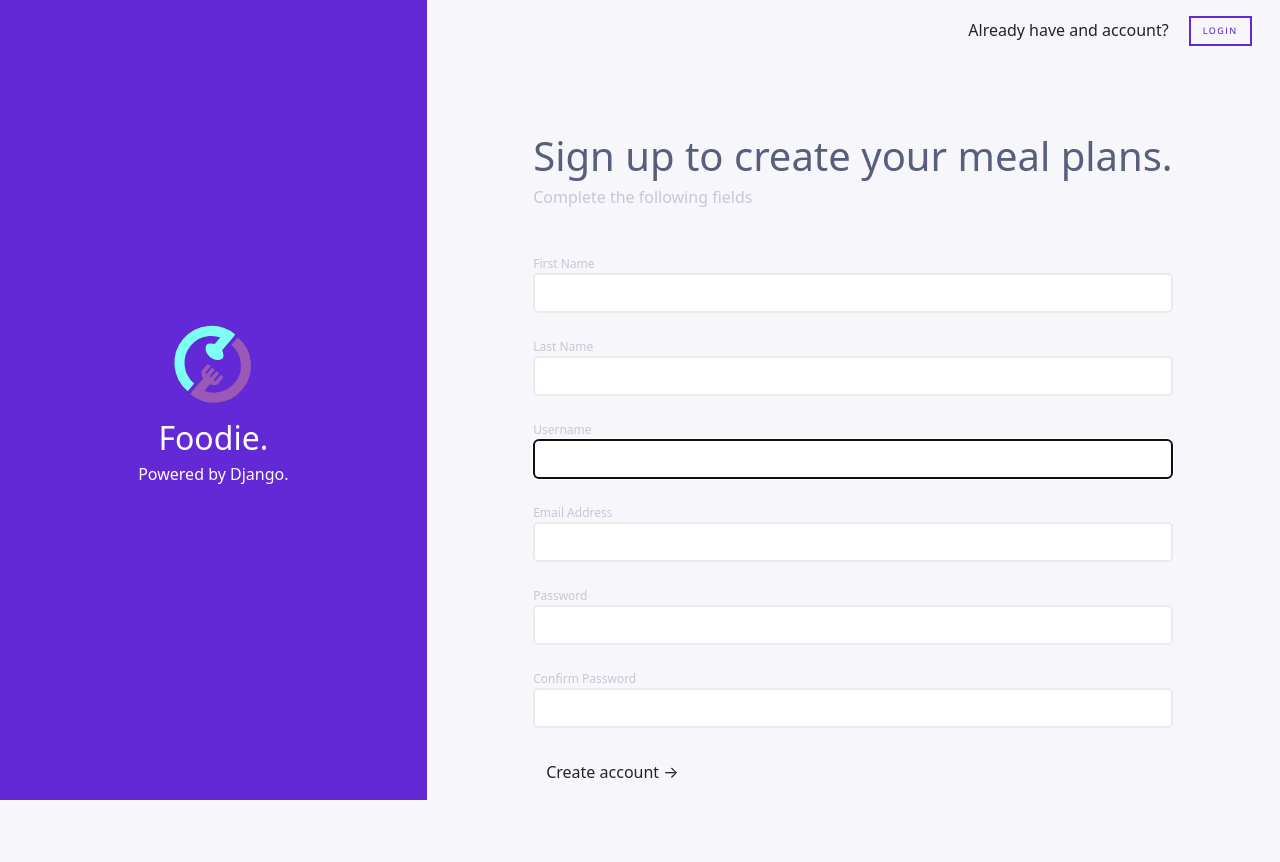
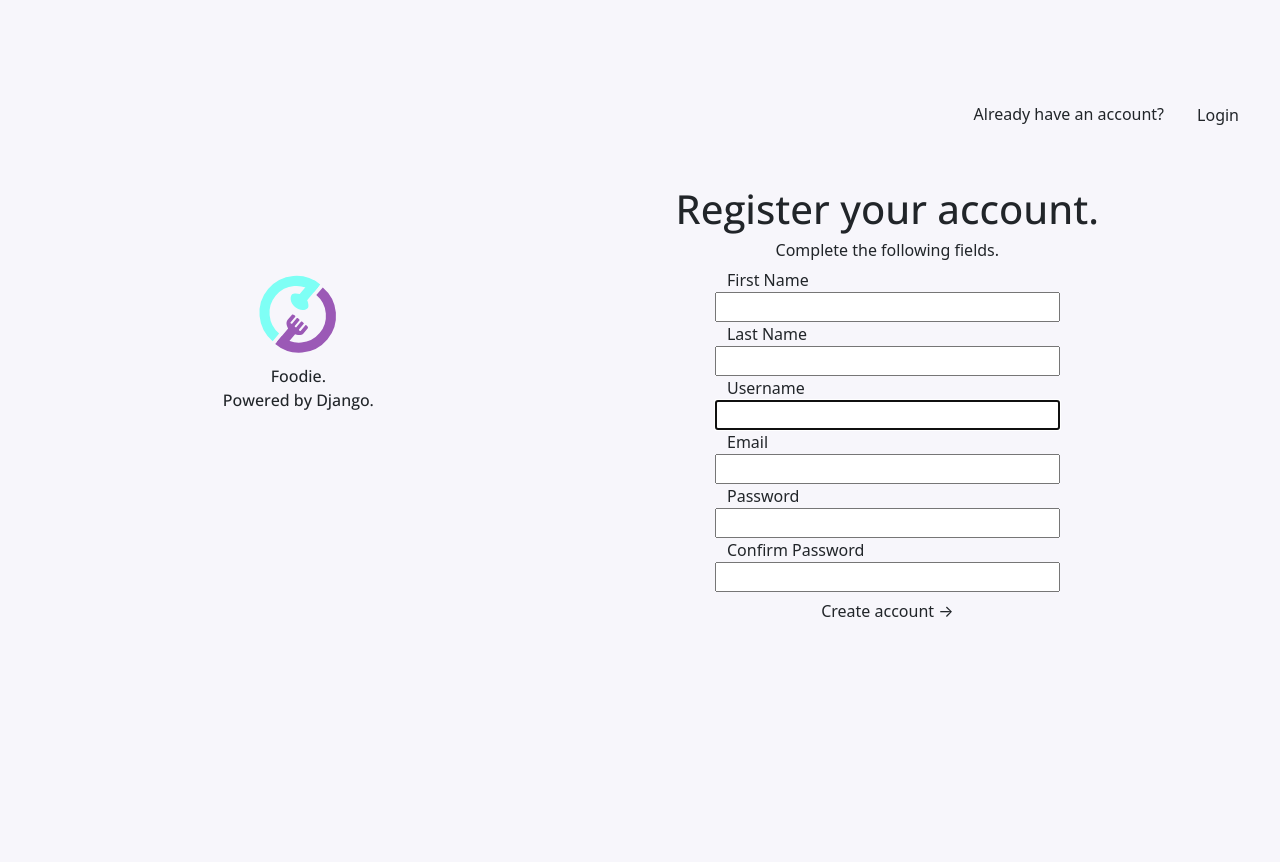
Before and after one commit to bogdanAldea/mealplanner, a Django app: page /register/ in a window 1280 px wide. After the commit the page ends 617 px from the top, so only its background shows below. Run offline with Django 4.2, Linux system fonts and the light colour scheme; some libraries are stand-ins or nearby versions.

Commit message:
refactored template names

```diff
--- a/static/css/01_ui_components/form/01_globals.css
+++ /dev/null
@@ -1,43 +0,0 @@
-@import "../00_design_system/00_system_package.css";
-
-.form-body-full {
-    margin: 0;
-    padding: 0;
-    height: 100vh;
-}
-
-.form-page {
-    height: inherit;
-}
-
-.presentation-col {
-    background: var(--dark-accent);
-    position: fixed;
-    height: 100%;
-}
-
-.form-col {
-    margin-left: 33.3%;
-}
-
-.form-container {
-    width: 100%;
-}
-
-.form-row {
-    margin-left: 10px;
-    margin-right: 30px;
-    background: var(--light);
-    padding: 100px 50px;
-    border-radius: 16px;
-}
-
-.form-action-text {
-    font-family: var(--bold-font);
-    color: var(--dark);
-}
-
-.field-row {
-    height: inherit;
-    margin-bottom: 25px;
-}
--- a/static/css/01_ui_components/form/02_heading.css
+++ /dev/null
@@ -1,19 +0,0 @@
-@import "../00_design_system/00_system_package.css";
-
-
-.form-app-name {
-    font-family: var(--black-font);
-    font-size: 32px;
-    color: var(--light);
-}
-
-.form-app-desc {
-    font-family: var(--light-font);
-    font-size: 16px;
-    color: var(--light);
-}
-
-.form-action-description {
-    color: var(--light-grey);
-    font-weight: 300;
-}
--- a/static/css/01_ui_components/form/03_controls.css
+++ /dev/null
@@ -1,44 +0,0 @@
-@import "../00_design_system/00_system_package.css";
-
-
-.auth-btn {
-    font-family: var(--medium-font);
-    font-size: 9px;
-    letter-spacing: 1.4px;
-    text-transform: uppercase;
-    border: 2px solid var(--dark-accent);
-    border-radius: 0;
-    color: var(--dark-accent);
-    transition: 0.5s;
-}
-
-.auth-btn:hover {
-    background: var(--dark-accent);
-    color: var(--light);
-    transition: 0.5s;
-}
-
-input, select, checkbox {
-    width: 100%;
-    height: 40px;
-    border: 2px solid #ECEAEA;
-    border-radius: 5px;
-    font-size: 14px;
-    color: var(--dark);
-}
-
-.label {
-    font-family: var(--regular-font);
-    font-size: 12px;
-    color: var(--light-grey);
-}
-
-.input {
-    font-family: var(--regular-font);
-    font-size: 14px;
-    color: var(--dark);
-}
-
-.submit-button-col {
-    margin-top: 18px
-}
--- a/users/templates/users/auth/register_view.html
+++ b/users/templates/users/auth/register_view.html
@@ -1,53 +1,61 @@
 {% extends 'form.html' %}
 {% load static %}
 
-
 {% block user_state_message %}
-    Already have and account?
+    Already have an account?
 {% endblock user_state_message%}
-
 
 {% block user_state_action %}
     {% url "users:login" as url %}
-    <a href="{{ url }}" class="btn auth-btn">Login</a>
+    <a href="{{ url }}" class="btn general-btn auth-btn">Login</a>
 {% endblock user_state_action %}
 
+{% block form_content %}
+<form action="" method="post" class="container-fluid auth-form registration-form">
+    {% csrf_token %}
 
-{% block form_content %}
-    <form action="" method="post" class="custom-form">
-        {% csrf_token %}
-
-        <div class="form-title mb-5">
-            <h1 class="form-action-text">Sign up to create your meal plans.</h1>
-            <h6 class="form-action-description">Complete the following fields</h6>
+    <div class="row justify-content-center align-items-center">
+        <div class="form-title registration-form-title text-center">
+            <h1>Register your account.</h1>
+            <h6>Complete the following fields.</h6>
         </div>
 
-        <div class="row field-row">
-            <div class="field label col-md-12"><label for=""></label>First Name</div>
-            <div class="field input col-md-12">{{ registration_form.first_name }}</div>
-        </div>
-        <div class="row field-row">
-            <div class="field label col-md-12"><label for=""></label>Last Name</div>
-            <div class="field input col-md-12">{{ registration_form.last_name }}</div>
-        </div>
-        <div class="row field-row">
-            <div class="field label col-md-12"><label for=""></label>Username</div>
-            <div class="field input col-md-12">{{ registration_form.username }}</div>
-        </div>
-        <div class="row field-row">
-            <div class="field label col-md-12"><label for=""></label>Email Address</div>
-            <div class="field input col-md-12">{{ registration_form.email }}</div>
-        </div>
-        <div class="row field-row">
-            <div class="field label col-md-12"><label for=""></label>Password</div>
-            <div class="field input col-md-12">{{ registration_form.password1 }}</div>
-        </div>
-        <div class="row field-row">
-            <div class="field label col-md-12"><label for=""></label>Confirm Password</div>
-            <div class="field input col-md-12">{{ registration_form.password2 }}</div>
+        <div class="row w-50 d-flex justify-content-center field-row p-0">
+            <div class="row field first-name-field">
+                <label for="" class="label first-name-label">First Name</label>
+                {{ registration_form.first_name }}
+            </div>
+
+            <div class="row field last-name-field">
+                <label for="" class="label last-name-label">Last Name</label>
+                {{ registration_form.last_name }}
+            </div>
+
+            <div class="row field username-field">
+                <label for="" class="label username-label">Username</label>
+                {{ registration_form.username }}
+            </div>
+
+            <div class="row field email-field">
+                <label for="" class="label email-label">Email</label>
+                {{ registration_form.email }}
+            </div>
+
+            <div class="row field pwd-field">
+                <label for="" class="label pwd-label">Password</label>
+                {{ registration_form.password1 }}
+            </div>
+
+            <div class="row field pwd-confirmation-field">
+                <label for="" class="label pwd-confirmation-label">Confirm Password</label>
+                {{ registration_form.password2 }}
+            </div>
+
+            <button type="submit" class="btn submit-btn general-btn">Create account &rarr;</button>
         </div>
 
-        <button type="submit" class="btn general-button register-res-btn">Create account &rarr;</button>
 
-    </form>
+    </div>
+
+</form>
 {% endblock form_content %}
```
Also changed, not shown: users/templates/users/auth/login_view.html (+22 -20 lines), cookbook/views/create/__init__.py (added), cookbook/views/create/cookbook_view.py (renamed from cookbook/views/menu/cookbook_view.py).
